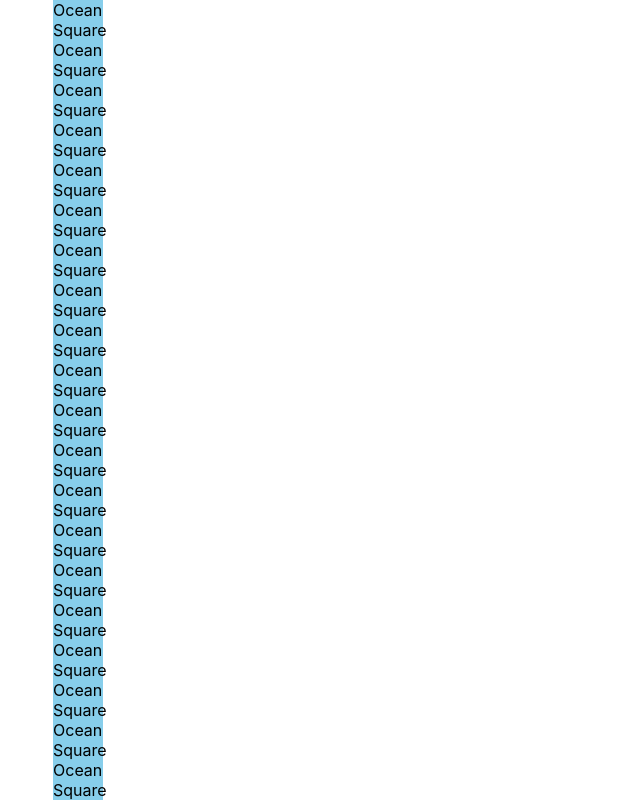
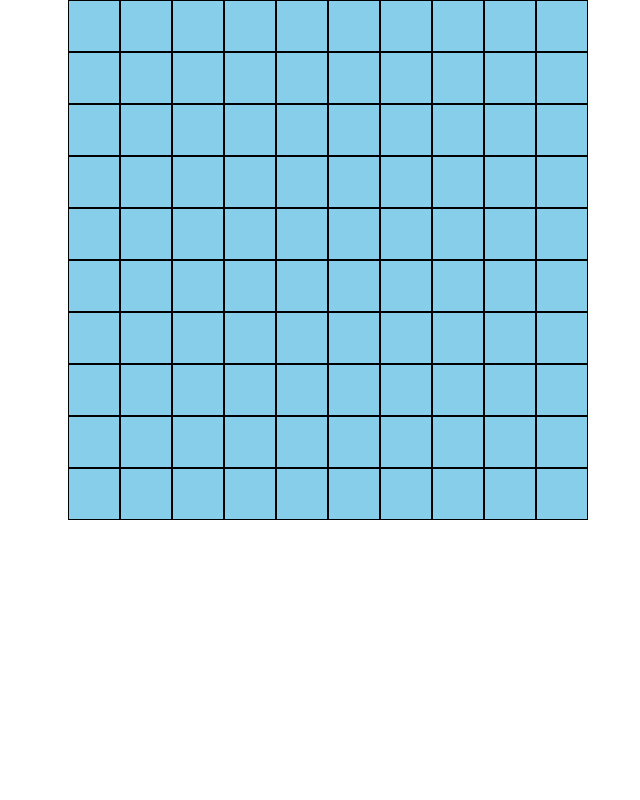
Before and after one commit to diballesteros/battleship, a React (Create React App) app: page / in a window 1280 px wide. Shown: the top 800 px of the page, without its empty margins (312-952 px from the left). Built offline with nearby package versions, Linux system fonts and the light colour scheme.

Commit message:
Square component, initial board construction

```diff
--- a/src/components/gameboard/Gameboard.css
+++ b/src/components/gameboard/Gameboard.css
@@ -1,7 +1,7 @@
 .board {
     display: flex;
-    flex-flow: column;
-    width: 550px;
-    height: 550px;
+    flex-flow: row wrap;
+    width: 520px;
+    height: 520px;
     margin: auto;
 }
--- a/src/components/gameboard/Gameboard.js
+++ b/src/components/gameboard/Gameboard.js
@@ -4,23 +4,47 @@ import './Gameboard.css';
 import Square from './square/Square';
 
 class Gameboard extends Component {
-    // Render gameboard, decide if each individual square is a battleship or a regular square
-    // Initial 10 by 10 array
-    // Array begins with 100 ocean squares
-    // Coordinates construct the ship squares and replace ocean squares with ship squares
     constructor(props) {
         super(props);
+
+        const initialBoard = new Array(100);
+        for (var i = 0; i < 100; i++) {
+          initialBoard[i] = {
+            hit: false,
+            position: i,
+            type: 'ocean'
+          };
+        };
+
         this.state = {
-            board : Array(100).fill(null)
+            board : initialBoard,
+            ships: []
         }
+    }
+
+    updateBoard(i) {
+      const modifiedBoard = this.state.board.slice();
+      const testShip = {
+        hit: true,
+        position: i,
+        type: 'ship'
+      }
+      modifiedBoard[i] = testShip;
+      this.setState({
+        board: modifiedBoard
+      });
     }
 
     render() {
       return (
         <div className='board'>
           {this.state.board.map((square, i) =>
-            <Square isShip={this.state.board[i]}></Square>)}
-          <Square />
+            <Square
+              key={i}
+              type={this.state.board[i].type}
+              hit={this.state.board[i].hit}
+              hitHandler={() => this.updateBoard(i)}>
+            </Square>)}
         </div>
       );
     }
--- a/src/components/gameboard/square/Square.css
+++ b/src/components/gameboard/square/Square.css
@@ -1,5 +1,15 @@
-.ocean-square {
+.square {
     width: 50px;
     height: 50px;
+    border: 1px solid;
+    font-size: 32px;
+    text-align: center;
+    cursor: pointer;
+}
+
+.ocean-square {
     background-color: skyblue;
 }
+.ship-square {
+    background-color: grey;
+}
--- a/src/components/gameboard/square/Square.js
+++ b/src/components/gameboard/square/Square.js
@@ -1,26 +1,12 @@
-import React, { Component } from 'react';
+import React from 'react';
 import './Square.css';
 
-class Square extends Component {
-    constructor(props) {
-        super(props);
-        this.state = {
-            sunk: false,
-            isShip: false
-        }
-    }
-
-    isSunk() {
-        let sunkStatus = this.state.hits.every(value => value === true);
-        this.setState({ sunk: sunkStatus });
-    };
-
-    render() {
-        return (
-            <div className="ocean-square">
-                Ocean Square
-            </div>
-        );
+const Square = (props) => {
+    switch (props.type) {
+        case "ship":
+            return <div onClick={props.hitHandler} className="square ship-square">{props.hit ? 'X' : ''}</div>
+        default:
+            return <div onClick={props.hitHandler} className="square ocean-square">{props.hit ? 'X' : ''}</div>
     }
 }
 
```
